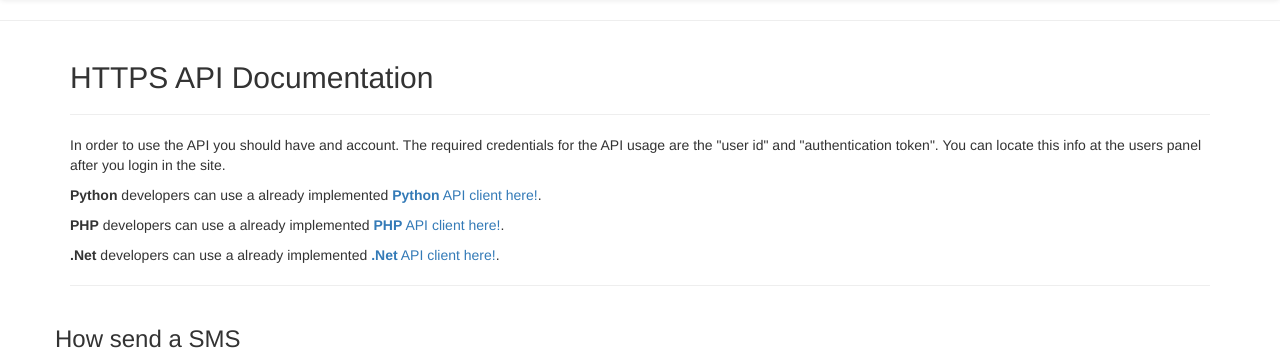
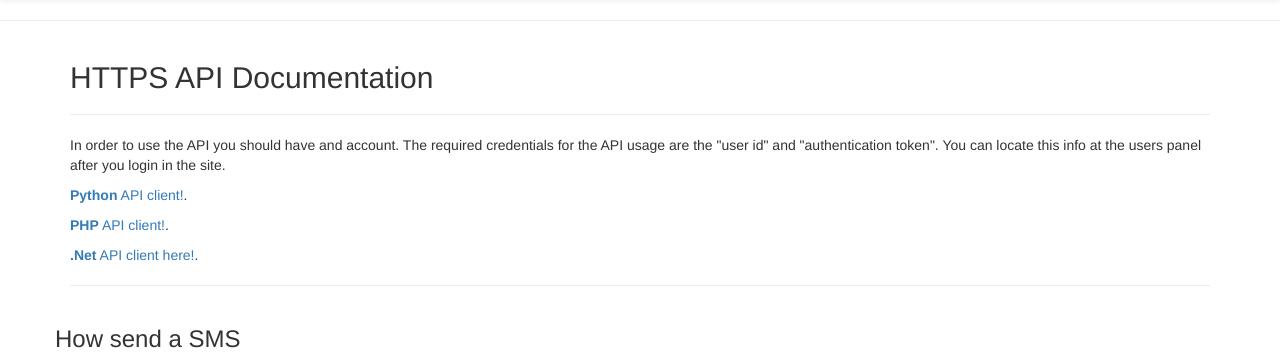
Before and after one commit to rrguardo/smr, a Flask app: template flaskapp/templates/api_doc/index.html in a window 1280 px wide. Shown: the part 52-416 px from the top of the page. Run offline with Flask 2, Linux system fonts and the light colour scheme; the template is opened without the code that fills it, so the values that code supplies are empty; parts of the project's set-up code (start-up, migrations or seed data) failed here and were passed over; some libraries are stand-ins or nearby versions.

Commit message:
index.html edited online with Bitbucket

```diff
--- a/flaskapp/templates/api_doc/index.html
+++ b/flaskapp/templates/api_doc/index.html
@@ -15,19 +15,16 @@
     </p>
 
    <p>
-       <strong>Python</strong> developers can use a already implemented
        <a target="_blank" href="https://bitbucket.org/smr-team/easy_sms_python" >
-       <strong>Python</strong> API client here!</a>.
+       <strong>Python</strong> API client!</a>.
    </p>
 
    <p>
-       <strong>PHP</strong> developers can use a already implemented
        <a target="_blank" href="https://bitbucket.org/smr-team/easy_sms_php_lib" >
-       <strong>PHP</strong> API client here!</a>.
+       <strong>PHP</strong> API client!</a>.
    </p>
 
    <p>
-       <strong>.Net</strong> developers can use a already implemented
        <a target="_blank" href="https://bitbucket.org/smr-team/easy_sms_net" >
        <strong>.Net</strong> API client here!</a>.
    </p>
```
